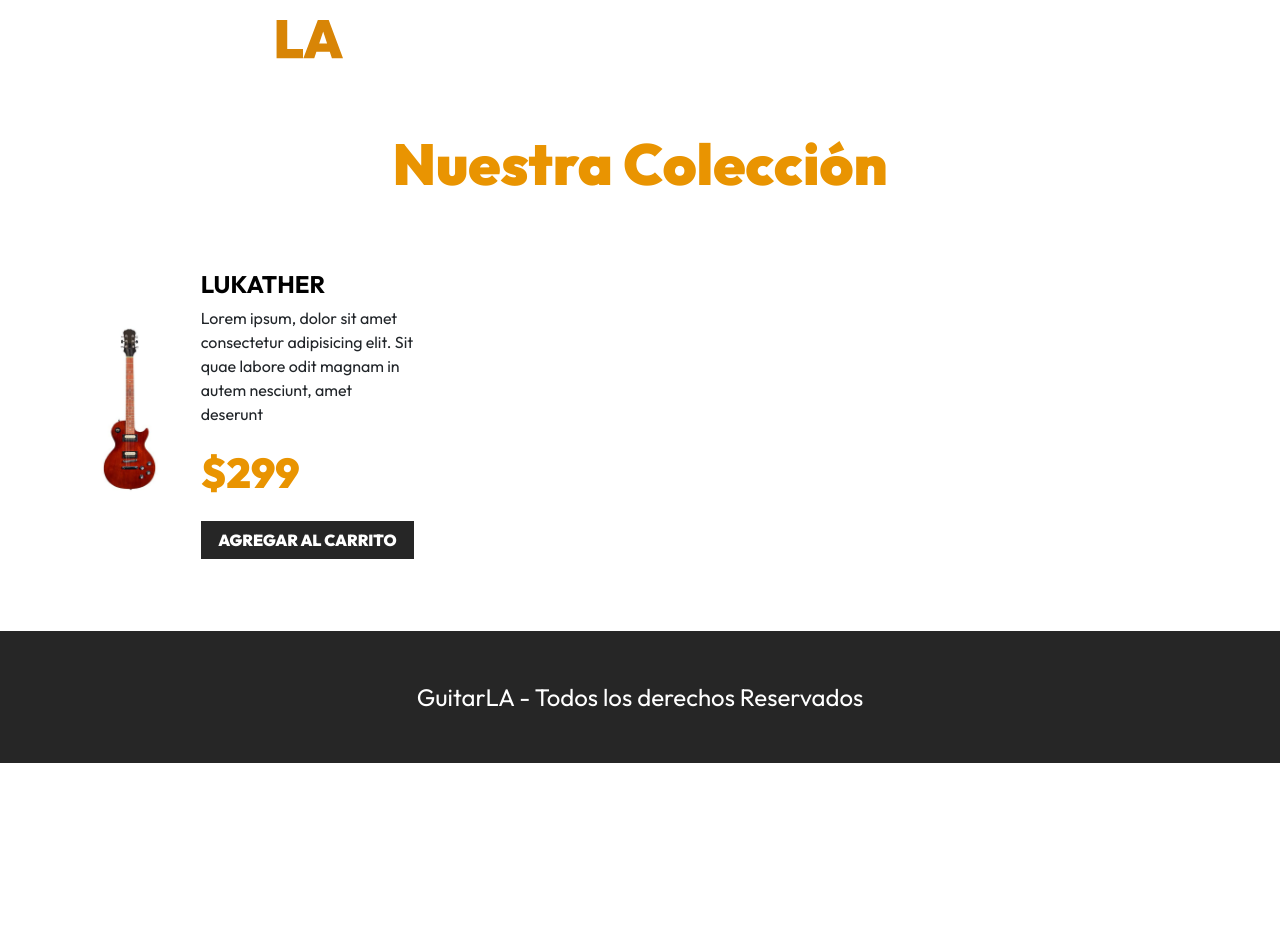
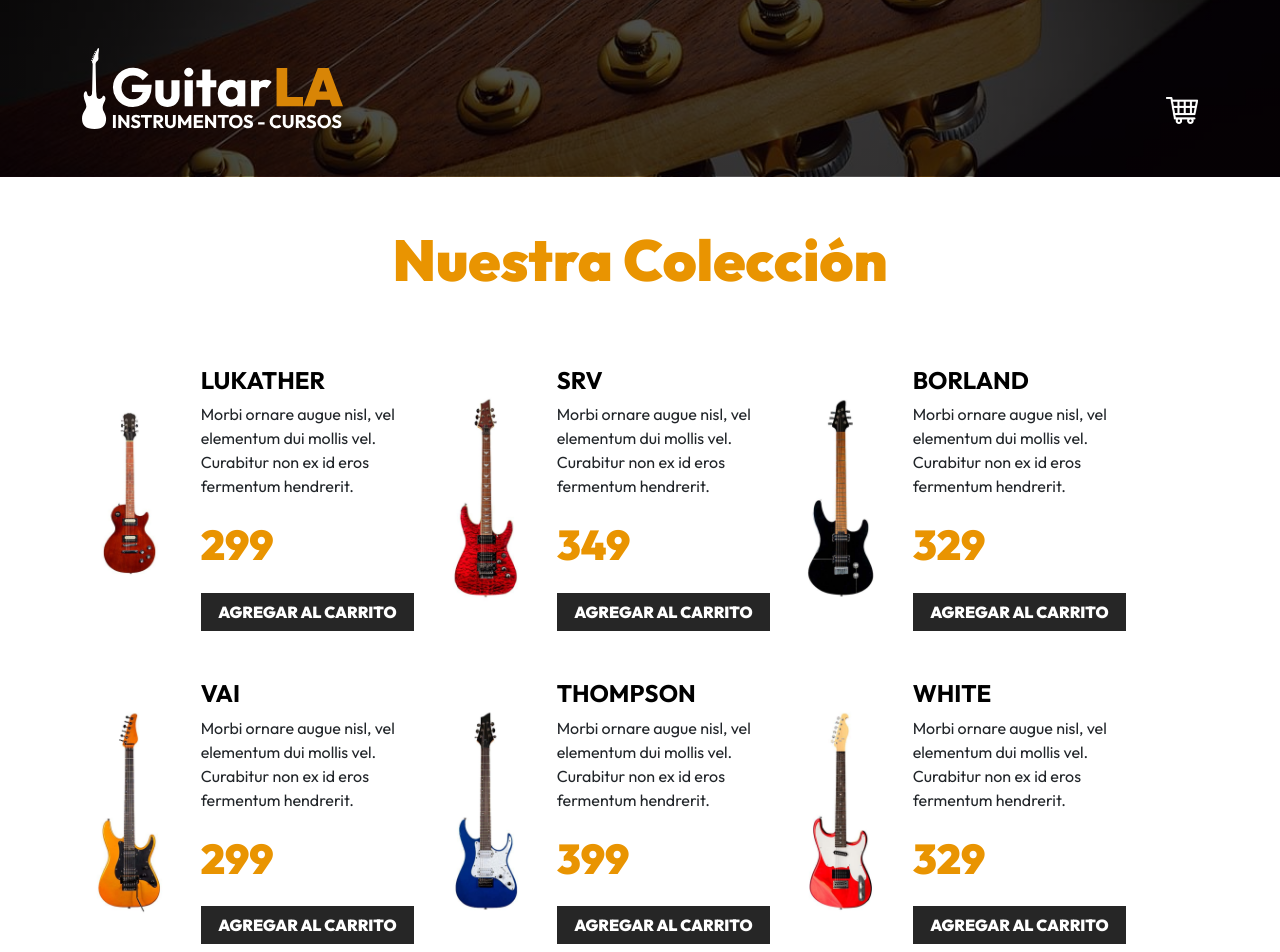
Before and after one commit to Jlydm/guitaring, a React (Vite) app: page / in a window 1280 px wide. Shown: the top 952 px of the page. Before the commit the page ends 800 px from the top, so only its background shows below. Built offline with nearby package versions, Linux system fonts and the light colour scheme.

Commit message:
Hoy adelante un poco mas del curso esto es lo que agregue

```diff
--- a/src/App.jsx
+++ b/src/App.jsx
@@ -1,20 +1,52 @@
 import { useState } from 'react'
 import Header from './components/Header'
 import Guitar from './components/Guitar'
+import { db } from './data/db'
 
 
 function App() {
 
-  const [auth, setAuth] = useState()
+  const [data, setData] = useState(db)
+  const [cart, setCart] = useState([])
+
+  function addToCart(item) {
+    const itemExists = cart.findIndex((guitar) => guitar.id === item.id)
+    // Comprobar si ya existe o no
+    if(itemExists >= 0) {
+      // Sumar un nuevo item
+      const updateCart = [...cart]
+      updateCart[itemExists].quantity++
+      setCart(updateCart)
+    }else{
+      // Agregar un nuevo item
+      item.quantity = 1
+      setCart([...cart, item])
+    }
+  }
+
+  // Eliminar item del carrito
+  function removeFromCart(id){
+    setCart(prevCart => prevCart.filter(guitar => guitar.id !== id))
+  }
 
   return (
     <>
-      <Header />
+      <Header
+        cart={cart}
+        removeFromCart={removeFromCart}
+      />
       <main className="container-xl mt-5">
         <h2 className="text-center">Nuestra Colección</h2>
 
         <div className="row mt-5">
-          <Guitar />
+          {data.map((guitar) => (
+            <Guitar
+              key={guitar.id}
+              guitar={guitar}
+              setCart={setCart}
+              addToCart={addToCart}
+            />
+          ))}
         </div>
       </main>
 
--- a/src/components/Guitar.jsx
+++ b/src/components/Guitar.jsx
@@ -1,16 +1,20 @@
-export default function Guitar() {
+export default function Guitar({guitar, addToCart}) {
+
+  const {id, name, image, description, price} = guitar
+
   return (
     <div className="col-md-6 col-lg-4 my-4 row align-items-center">
       <div className="col-4">
-        <img className="img-fluid" src="./public/img/guitarra_01.jpg" alt="imagen guitarra" />
+        <img className="img-fluid" src={`/img/${image}.jpg`} alt="imagen guitarra" />
       </div>
       <div className="col-8">
-        <h3 className="text-black fs-4 fw-bold text-uppercase">Lukather</h3>
-        <p>Lorem ipsum, dolor sit amet consectetur adipisicing elit. Sit quae labore odit magnam in autem nesciunt, amet deserunt</p>
-        <p className="fw-black text-primary fs-3">$299</p>
+        <h3 className="text-black fs-4 fw-bold text-uppercase">{name}</h3>
+        <p>{description}</p>
+        <p className="fw-black text-primary fs-3">{price}</p>
         <button
           type="button"
           className="btn btn-dark w-100"
+          onClick={() => addToCart(guitar)}
         >Agregar al Carrito</button>
       </div>
     </div>
--- a/src/components/Header.jsx
+++ b/src/components/Header.jsx
@@ -1,6 +1,12 @@
-const Header = () => {
+import { useMemo } from "react"
+
+export default function Header({cart, removeFromCart}) {
+  // State Derivado
+  const isEmpty = useMemo( () => cart.length === 0, [cart])
+  const cartTotal = useMemo( () => cart.reduce((total, item) => total + (item.quantity * item.price), 0) )
+
   return (
-    <header>
+    <header className="py-5 header">
       <div className="container-xl">
         <div className="row justify-content-center justify-content-md-between">
           <div className="col-8 col-md-3">
@@ -14,7 +20,10 @@ const Header = () => {
           >
             <img className="img-fluid" src="./public/img/carrito.png" alt="imagen carrito" />
               <div id="carrito" className="bg-white p-3">
+                {isEmpty ? (
                   <p className="text-center">El carrito esta vacio</p>
+                ) : (
+                  <>
                     <table className="w-100 table">
                       <thead>
                         <tr>
@@ -26,13 +35,20 @@ const Header = () => {
                         </tr>
                       </thead>
                       <tbody>
-                    <tr>
+                        {cart.map( guitar => (
+                          <tr
+                            key={guitar.id}
+                          >
                             <td>
-                        <img className="img-fluid" src="./public/img/guitarra_02.jpg" alt="imagen guitarra" />
+                              <img
+                                className="img-fluid"
+                                src={`/img/${guitar.image}.jpg`}
+                                alt="imagen guitarra"
+                              />
                             </td>
-                      <td>SRV</td>
+                            <td>{guitar.name}</td>
                             <td className="fw-bold">
-                        $299
+                              {guitar.price}
                             </td>
                             <td className="flex align-items-start gap-4">
                               <button
@@ -41,7 +57,7 @@ const Header = () => {
                               >
                                 -
                               </button>
-                          1
+                                {guitar.quantity}
                               <button
                                 type="button"
                                 className="btn btn-dark"
@@ -53,14 +69,19 @@ const Header = () => {
                               <button
                                 className="btn btn-danger"
                                 type="button"
+                                onClick={() => removeFromCart(guitar.id)}
                               >
                                 X
                               </button>
                             </td>
                           </tr>
+                        ))}
                       </tbody>
                     </table>
-                <p className="text-end">Total pagar: <span className="fw-bold">$899</span></p>
+
+                    <p className="text-end">Total pagar: <span className="fw-bold">{cartTotal}</span></p>
+                  </>
+                )}
                 <button className="btn btn-dark w-100 mt-3 p-2">Vaciar Carrito</button>
               </div>
             </div>
@@ -70,5 +91,3 @@ const Header = () => {
     </header>
   )
 }
-
-export default Header
--- /dev/null
+++ b/src/data/db.js
@@ -0,0 +1,86 @@
+export const db = [
+  {
+      id: 1,
+      name: 'Lukather',
+      image: 'guitarra_01',
+      description: 'Morbi ornare augue nisl, vel elementum dui mollis vel. Curabitur non ex id eros fermentum hendrerit.',
+      price: 299,
+  },
+  {
+      id: 2,
+      name: 'SRV',
+      image: 'guitarra_02',
+      description: 'Morbi ornare augue nisl, vel elementum dui mollis vel. Curabitur non ex id eros fermentum hendrerit.',
+      price: 349,
+  },
+  {
+      id: 3,
+      name: 'Borland',
+      image: 'guitarra_03',
+      description: 'Morbi ornare augue nisl, vel elementum dui mollis vel. Curabitur non ex id eros fermentum hendrerit.',
+      price: 329,
+  },
+  {
+      id: 4,
+      name: 'VAI',
+      image: 'guitarra_04',
+      description: 'Morbi ornare augue nisl, vel elementum dui mollis vel. Curabitur non ex id eros fermentum hendrerit.',
+      price: 299,
+  },
+  {
+      id: 5,
+      name: 'Thompson',
+      image: 'guitarra_05',
+      description: 'Morbi ornare augue nisl, vel elementum dui mollis vel. Curabitur non ex id eros fermentum hendrerit.',
+      price: 399,
+  },
+  {
+      id: 6,
+      name: 'White',
+      image: 'guitarra_06',
+      description: 'Morbi ornare augue nisl, vel elementum dui mollis vel. Curabitur non ex id eros fermentum hendrerit.',
+      price: 329,
+  },
+  {
+      id: 7,
+      name: 'Cobain',
+      image: 'guitarra_07',
+      description: 'Morbi ornare augue nisl, vel elementum dui mollis vel. Curabitur non ex id eros fermentum hendrerit.',
+      price: 349,
+  },
+  {
+      id: 8,
+      name: 'Dale',
+      image: 'guitarra_08',
+      description: 'Morbi ornare augue nisl, vel elementum dui mollis vel. Curabitur non ex id eros fermentum hendrerit.',
+      price: 379,
+  },
+  {
+      id: 9,
+      name: 'Krieger',
+      image: 'guitarra_09',
+      description: 'Morbi ornare augue nisl, vel elementum dui mollis vel. Curabitur non ex id eros fermentum hendrerit.',
+      price: 289,
+  },
+  {
+      id: 10,
+      name: 'Campbell',
+      image: 'guitarra_10',
+      description: 'Morbi ornare augue nisl, vel elementum dui mollis vel. Curabitur non ex id eros fermentum hendrerit.',
+      price: 349,
+  },
+  {
+      id: 11,
+      name: 'Reed',
+      image: 'guitarra_11',
+      description: 'Morbi ornare augue nisl, vel elementum dui mollis vel. Curabitur non ex id eros fermentum hendrerit.',
+      price: 399,
+  },
+  {
+      id: 12,
+      name: 'Hazel',
+      image: 'guitarra_12',
+      description: 'Morbi ornare augue nisl, vel elementum dui mollis vel. Curabitur non ex id eros fermentum hendrerit.',
+      price: 379,
+  },
+]
```
Lines whose indentation alone changed are shown as unchanged.
